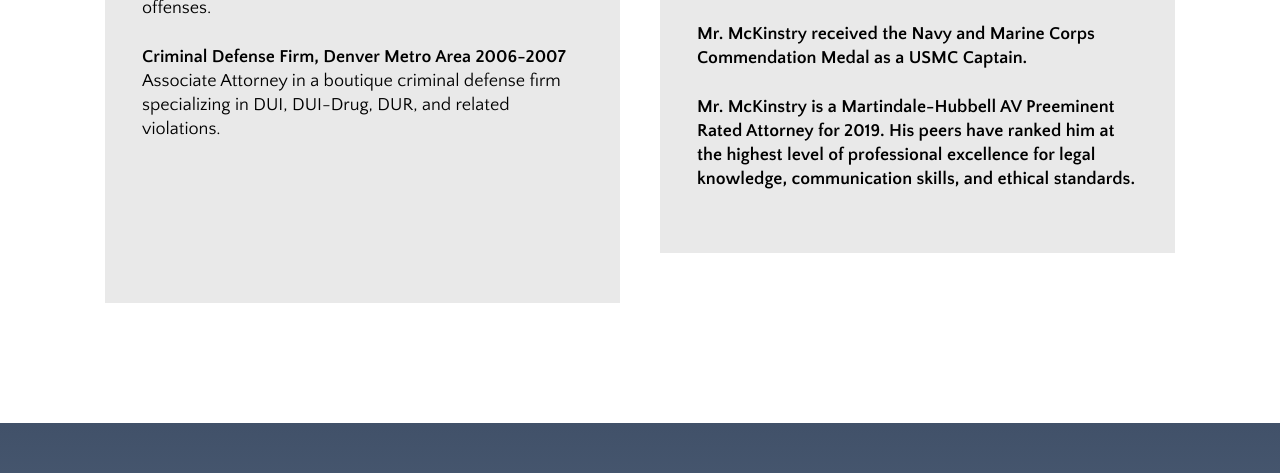
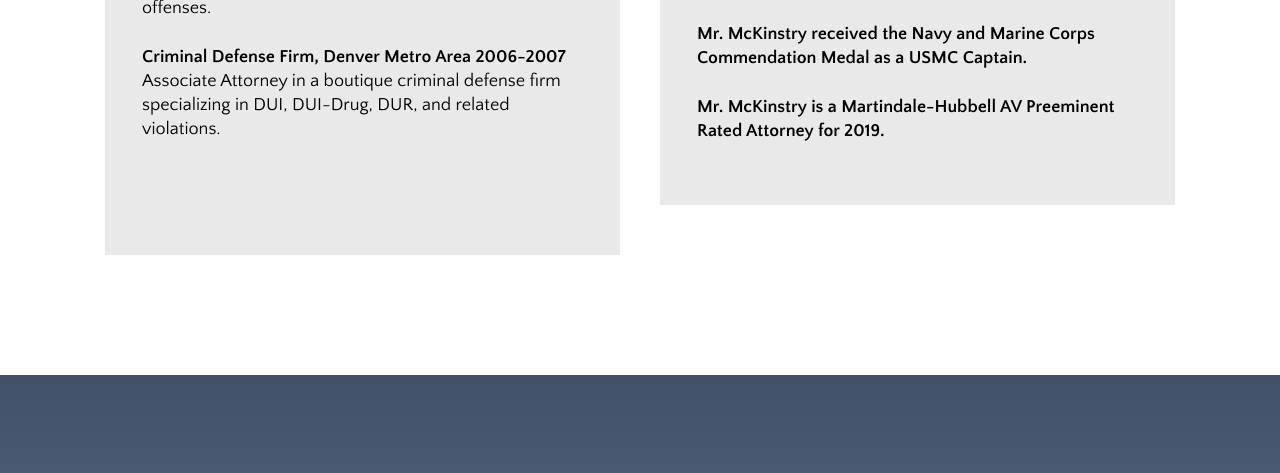
Before and after one commit to derrickbozich/mckinstry-law, a Gatsby site: page / in a window 1280 px wide. Shown: the part 5540-6013 px from the top of the page. Built offline with nearby package versions, Linux system fonts and the light colour scheme; Gatsby itself is replaced by a stand-in of ours.

Commit message:
update honor section

```diff
--- a/src/components/attorneyProfile.js
+++ b/src/components/attorneyProfile.js
@@ -113,9 +113,7 @@
             </div>
             <div className="bold chunk">
               Mr. McKinstry is a Martindale-Hubbell AV Preeminent Rated Attorney
-              for 2019. His peers have ranked him at the highest level of
-              professional excellence for legal knowledge, communication skills,
-              and ethical standards.
+              for 2019.
             </div>
           </div>
         </div>
```
